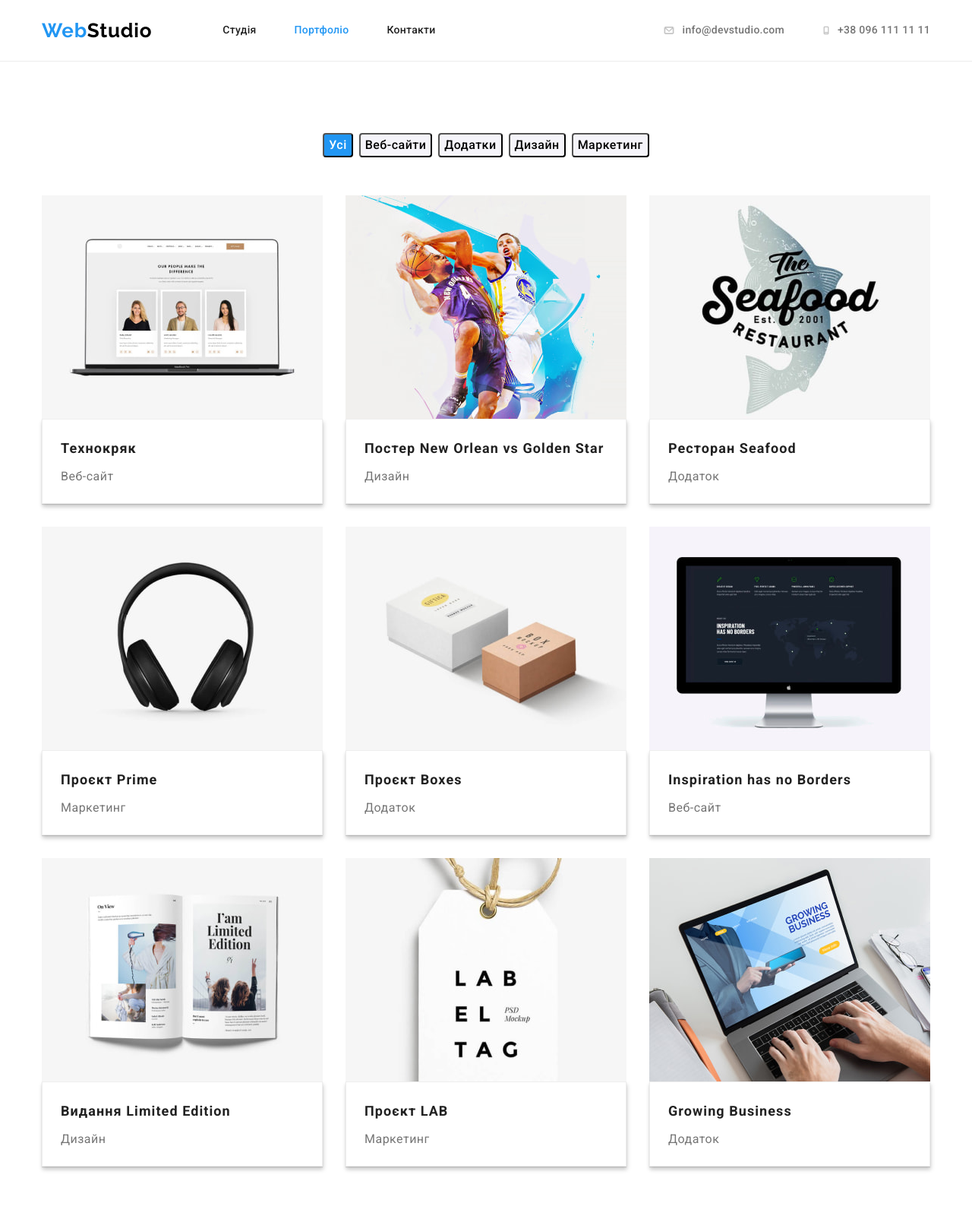
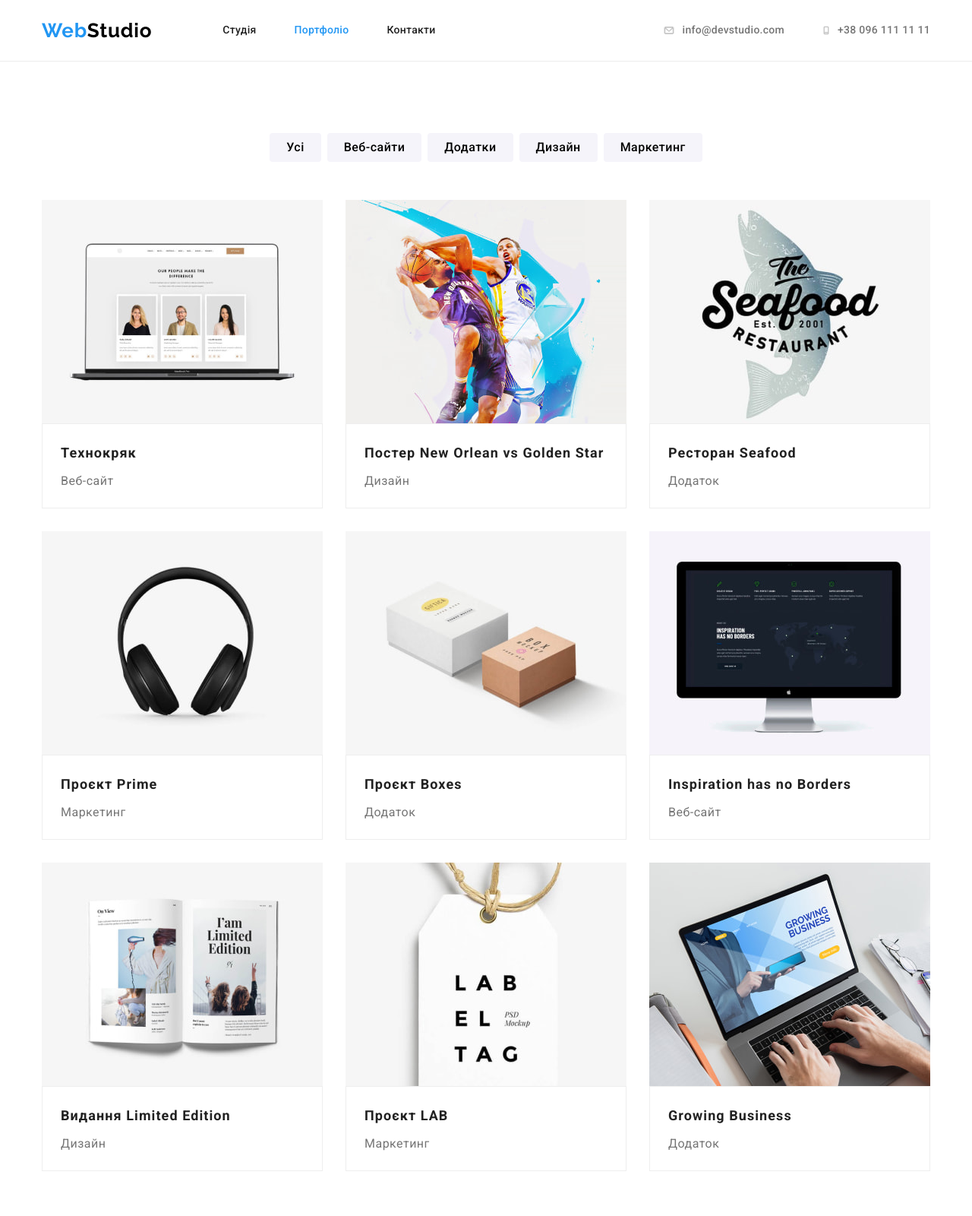
Before and after one commit to Roman-GoIT/goit-markup-hw-04, a plain HTML site: page portfolio.html in a window 1280 px wide. Shown: the top 1600 px of the page at 76% size. Drawn offline with Linux system fonts and the light colour scheme.

Commit message:
correction

```diff
--- a/css/styles.css
+++ b/css/styles.css
@@ -186,9 +186,9 @@ img {
   padding-bottom: 200px;
   background-image: linear-gradient(
       rgba(47, 48, 58, 0.4),
-      rgba(196, 196, 196, 1)
+      rgba(47, 48, 58, 0.4)
     ),
-    url(../images/bgnd1.png);
+    url(../images/bgnd1.jpg);
   background-repeat: no-repeat;
 }
 
@@ -223,8 +223,9 @@ img {
   margin-right: auto;
   width: 216px;
   height: 50px;
-  box-shadow: 0px 4px 4px rgba(0, 0, 0, 0.15);
+  border: transparent;
   border-radius: 4px;
+  cursor: pointer;
 }
 
 /* Наші переваги */
@@ -411,20 +412,21 @@ img {
 .clients-item {
   width: 170px;
   height: 92px;
+}
+
+.clients-link {
   border: 1px solid #afb1b8;
   border-radius: 4px;
   display: flex;
   justify-content: center;
   align-items: center;
-}
-
-.clients-link {
   fill: #afb1b8;
 }
 
 .clients-link:hover,
 .clients-link:focus {
   fill: var(--blue-txt-cl);
+  border-color: var(--blue-txt-cl);
 }
 
 /* Підвал */
@@ -437,6 +439,7 @@ img {
 
 .ftr-container {
   display: flex;
+  align-items: baseline;
 }
 
 .footer-container {
@@ -553,23 +556,21 @@ img {
   text-align: center;
   letter-spacing: 0.03em;
   background-color: #f5f4fa;
+  border: transparent;
   border-radius: 4px;
+  padding: 6px 22px;
 }
 
 .btn:hover,
 .btn:focus {
   background: var(--blue-cl);
   color: var(--light-txt-cl);
+  box-shadow: 0px 3px 1px rgba(0, 0, 0, 0.1), 0px 1px 2px rgba(0, 0, 0, 0.08), 0px 2px 2px rgba(0, 0, 0, 0.12);
   cursor: pointer;
 }
 
 .active {
   color: var(--blue-cl);
-}
-
-.active-btn {
-  background: var(--blue-cl);
-  color: var(--light-txt-cl);
 }
 
 /* Портфоліо */
@@ -589,8 +590,20 @@ img {
   flex-basis: ((100% - var(--indent)) * (var(--items) - 1)) / var(--items);
 }
 
-.projects {
+.project {
   font-family: var(--main-font);
+}
+
+.project-link {
+  display: block;
+  text-decoration: none;
+  color: currentColor;
+}
+
+.project-link:hover,
+.project-link:focus {
+  box-shadow: 0px 1px 1px rgba(0, 0, 0, 0.12), 0px 4px 4px rgba(0, 0, 0, 0.06),
+  1px 4px 6px rgba(0, 0, 0, 0.16);
 }
 
 .project-name {
@@ -613,6 +626,4 @@ img {
   padding: 20px 24px;
   box-sizing: border-box;
   border: 1px solid #eeeeee;
-  box-shadow: 0px 1px 1px rgba(0, 0, 0, 0.12), 0px 4px 4px rgba(0, 0, 0, 0.06),
-    1px 4px 6px rgba(0, 0, 0, 0.16);
 }
--- a/portfolio.html
+++ b/portfolio.html
@@ -66,7 +66,7 @@
           <h1 class="project-title">Наші проєкти</h1>
           <ul class="list filter-list">
             <li class="list-item filter-item">
-              <button class="btn active-btn" type="button">Усі</button>
+              <button class="btn" type="button">Усі</button>
             </li>
             <li class="list-item filter-item">
               <button class="btn" type="button">Веб-сайти</button>
@@ -84,6 +84,12 @@
           <!--Портфоліо-->
           <ul class="projects-list">
             <li class="project">
+              <a href="http://" class="project-link"
+              href=""
+              target="_blank"
+              rel="noopener noreferrer"
+              >
+
               <img
                 class="img-pf"
                 src="./images/prjct-1.jpg"
@@ -96,8 +102,14 @@
                 <h2 class="project-name">Технокряк</h2>
                 <p class="project-detail">Веб-сайт</p>
               </div>
+            </a>
             </li>
             <li class="project">
+              <a href="http://" class="project-link"
+              href=""
+              target="_blank"
+              rel="noopener noreferrer"
+              >
               <img
                 class="img-pf"
                 src="./images/prjct-2.jpg"
@@ -110,8 +122,14 @@
                 <h2 class="project-name">Постер New Orlean vs Golden Star</h2>
                 <p class="project-detail">Дизайн</p>
               </div>
+            </a>
             </li>
             <li class="project">
+              <a href="" class="project-link"
+              href=""
+              target="_blank"
+              rel="noopener noreferrer"
+              >
               <img
                 class="img-pf"
                 src="./images/prjct-3.jpg"
@@ -124,8 +142,14 @@
                 <h2 class="project-name">Ресторан Seafood</h2>
                 <p class="project-detail">Додаток</p>
               </div>
+            </a>
             </li>
             <li class="project">
+              <a href="" class="project-link"
+              href=""
+              target="_blank"
+              rel="noopener noreferrer"
+              >
               <img
                 class="img-pf"
                 src="./images/prjct-4.jpg"
@@ -138,8 +162,14 @@
                 <h2 class="project-name">Проєкт Prime</h2>
                 <p class="project-detail">Маркетинг</p>
               </div>
+            </a>
             </li>
             <li class="project">
+              <a href="" class="project-link"
+              href=""
+              target="_blank"
+              rel="noopener noreferrer"
+              >
               <img
                 class="img-pf"
                 src="./images/prjct-5.jpg"
@@ -152,8 +182,14 @@
                 <h2 class="project-name">Проєкт Boxes</h2>
                 <p class="project-detail">Додаток</p>
               </div>
+            </a>
             </li>
             <li class="project">
+              <a href="" class="project-link"
+              href=""
+              target="_blank"
+              rel="noopener noreferrer"
+              >
               <img
                 class="img-pf"
                 src="./images/prjct-6.jpg"
@@ -166,8 +202,14 @@
                 <h2 class="project-name">Inspiration has no Borders</h2>
                 <p class="project-detail">Веб-сайт</p>
               </div>
+            </a>
             </li>
             <li class="project">
+              <a href="" class="project-link"
+              href=""
+              target="_blank"
+              rel="noopener noreferrer"
+              >
               <img
                 class="img-pf"
                 src="./images/prjct-7.jpg"
@@ -180,8 +222,14 @@
                 <h2 class="project-name">Видання Limited Edition</h2>
                 <p class="project-detail">Дизайн</p>
               </div>
+            </a>
             </li>
             <li class="project">
+              <a href="" class="project-link"
+              href=""
+              target="_blank"
+              rel="noopener noreferrer"
+              >
               <img
                 class="img-pf"
                 src="./images/prjct-8.jpg"
@@ -194,8 +242,14 @@
                 <h2 class="project-name">Проєкт LAB</h2>
                 <p class="project-detail">Маркетинг</p>
               </div>
+            </a>
             </li>
             <li class="project">
+              <a href="" class="project-link"
+              href=""
+              target="_blank"
+              rel="noopener noreferrer"
+              >
               <img
                 class="img-pf"
                 src="./images/prjct-9.jpg"
@@ -208,6 +262,7 @@
                 <h2 class="project-name">Growing Business</h2>
                 <p class="project-detail">Додаток</p>
               </div>
+            </a>
             </li>
           </ul>
         </div>
```
Also changed, not shown: images/bgnd1.jpg (added), images/bgnd1.png (deleted), images/mail.svg, images/phone.svg, 2 other files.
